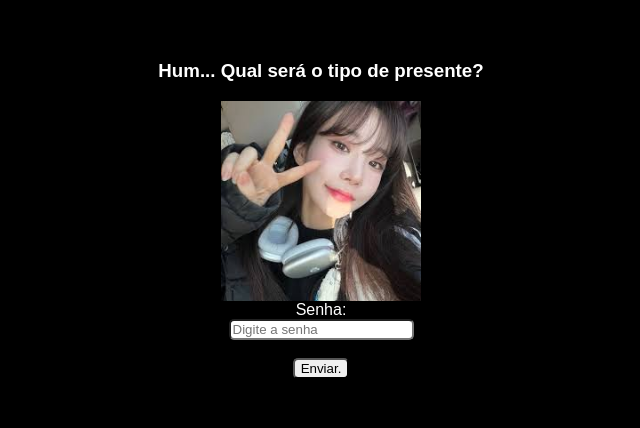
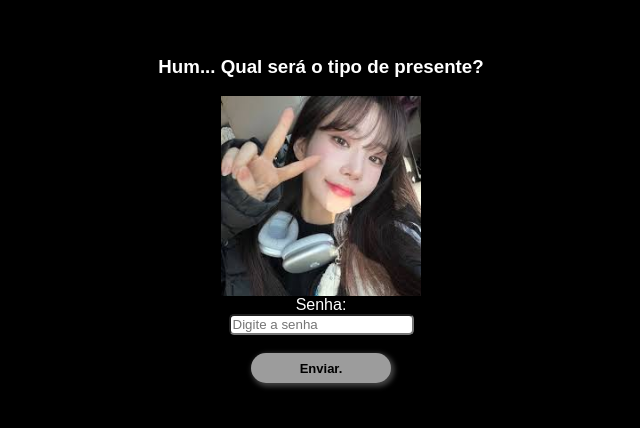
Before and after one commit to lcruzz/nakyoungstrap, a plain HTML site: page index.html in a window 1280 px wide. Shown: the part 198-626 px from the top of the page, without its empty margins (319-959 px from the left). Drawn offline with Linux system fonts and the light colour scheme.

Commit message:
Update style.css

```diff
--- a/css/style.css
+++ b/css/style.css
@@ -1,16 +1,13 @@
 *{
     font-family: Arial, Helvetica, sans-serif;
     color: white;
-}
-
-img{
-    height: 200px;
 }
 
 input, button{
     border-radius: 5px;
     color: black;
 }
+
 body{
     background-color: black;
     height: 100vh;
@@ -19,3 +16,23 @@ body{
     justify-content: center;
     flex-direction: column;
 }
+
+button{
+    border-radius: 50px;
+    width: 140px;
+    height: 30px;
+    background-color: #9C9C9C;
+    border-style: hidden;
+    font-weight: bold;
+    box-shadow: 2px 2px 5px 1.5px #424242;
+    font-size: 13px;
+}
+
+button:hover{
+    background-color: #6299A7;
+    font-weight: bold;
+}
+
+img{
+    height: 200px;
+}
```
